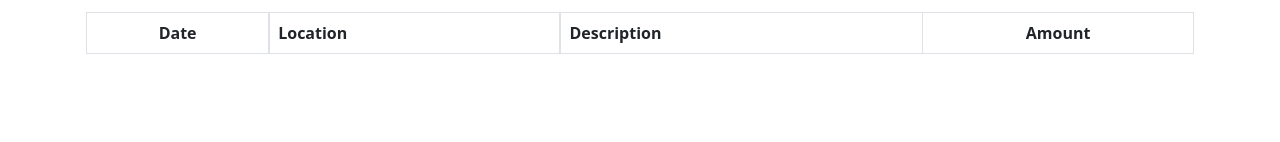
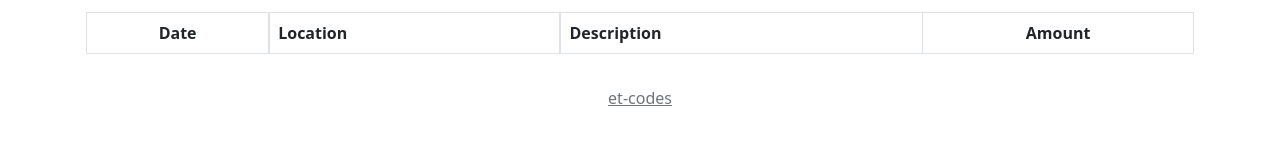
Before and after one commit to et-codes/expense-tracker, a React (Create React App) app: page / in a window 1280 px wide. Shown: the part 358-500 px from the top of the page. Built offline with nearby package versions, Linux system fonts and the light colour scheme.

Commit message:
Add footer.

```diff
--- a/src/App.js
+++ b/src/App.js
@@ -3,6 +3,7 @@ import Container from 'react-bootstrap/Container';
 import Header from './components/Header';
 import ExpenseForm from './components/ExpenseForm';
 import ExpenseTable from './components/ExpenseTable';
+import Footer from './components/Footer';
 
 class App extends Component {
   constructor(props) {
@@ -63,6 +64,7 @@ class App extends Component {
             handleRemove={this.removeExpense}
           />
         </div>
+        <Footer />
       </Container>
     );
   }
--- /dev/null
+++ b/src/components/Footer.js
@@ -0,0 +1,19 @@
+import React, { Component } from 'react';
+import Row from 'react-bootstrap/Row';
+
+class Footer extends Component {
+  render() {
+    return (
+      <Row>
+        <a
+          href="https://github.com/et-codes/expense-tracker"
+          className="text-muted text-center mt-3"
+        >
+          et-codes
+        </a>
+      </Row>
+    )
+  }
+}
+
+export default Footer;
```
Also changed, not shown: src/todo.txt.
